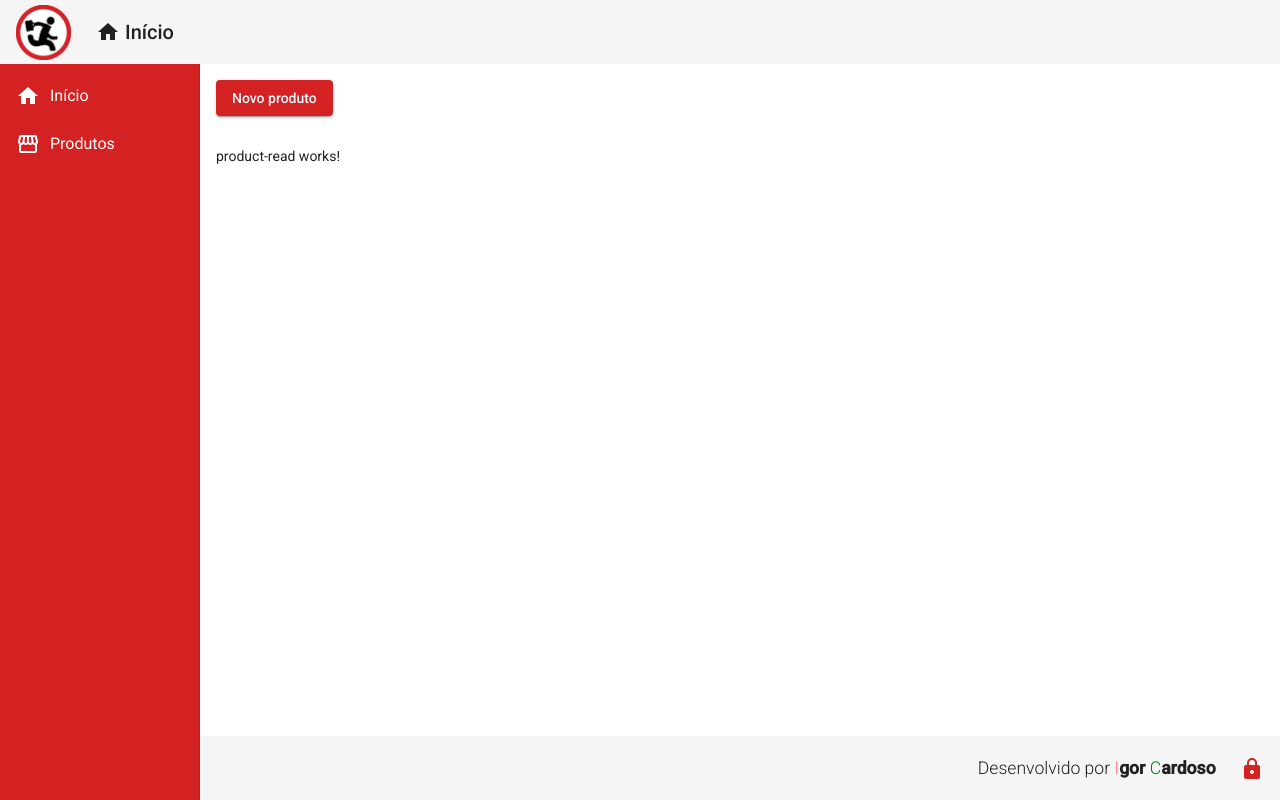
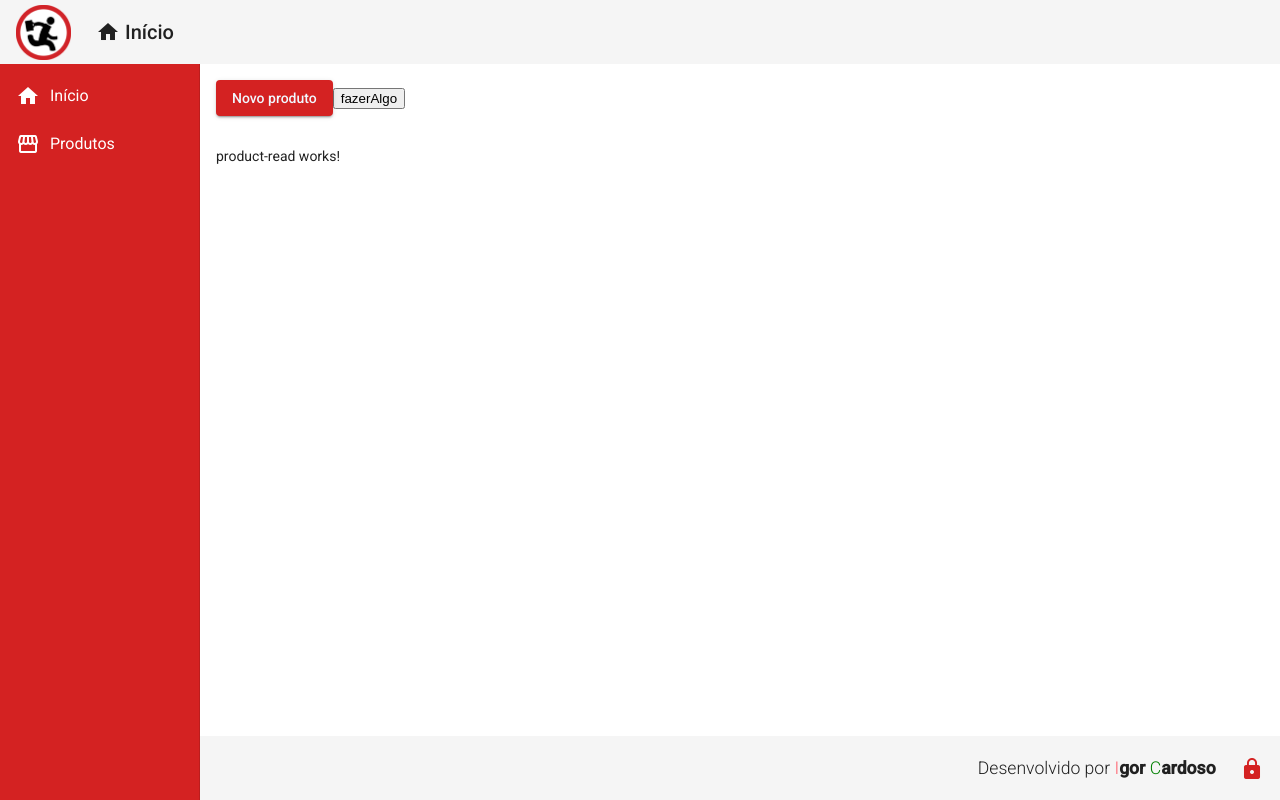
Before and after one commit to igorxcardoso/angular-projetos, an Angular app in the folder crud-angular/frontend/: page /produtos in a window 1280 px wide. Built offline with nearby package versions, Linux system fonts and the light colour scheme.

Commit message:
Bindings

```diff
--- a/crud-angular/frontend/src/app/views/product-crud/product-crud.component.html
+++ b/crud-angular/frontend/src/app/views/product-crud/product-crud.component.html
@@ -9,5 +9,7 @@
     Novo produto
 </button>
 
+<button (click)="fazerAlgo()">fazerAlgo</button>
+
 <!-- Componente da tabela -->
 <app-product-read></app-product-read>
--- a/crud-angular/frontend/src/app/views/product-crud/product-crud.component.ts
+++ b/crud-angular/frontend/src/app/views/product-crud/product-crud.component.ts
@@ -20,8 +20,8 @@ export class ProductCrudComponent implements OnInit {
 	}
 
 	// Teste
-	// atributoLegal = "qualquer";
-	// fazerAlgo(): void {
-	// 	console.log("Fazendo algo");
-	// }
+	atributoLegal = "qualquer";
+	fazerAlgo(): void {
+		console.log("Fazendo algo");
+	}
 }
```
